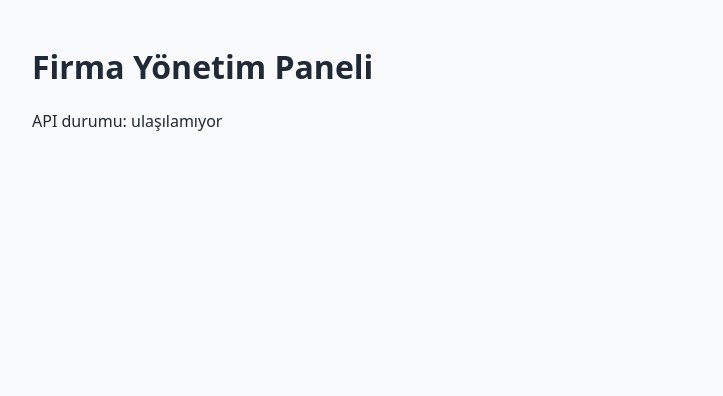
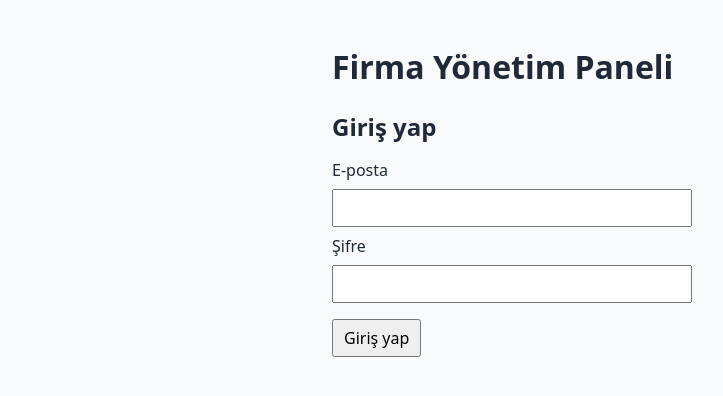
Before and after one commit to Mahiryoldasg/multi-tenant-firm-service-public, a React (Vite) app in the folder web/: page / in a window 1280 px wide. Shown: the top 396 px of the page, without its empty margins (128-851 px from the left). Built offline with nearby package versions, Linux system fonts and the light colour scheme; no server answers.

Commit message:
feat(web): add login, session and role routing

```diff
--- a/web/src/App.tsx
+++ b/web/src/App.tsx
@@ -1,31 +1,27 @@
-import { useEffect, useState } from 'react';
+import { QueryClient, QueryClientProvider } from '@tanstack/react-query';
+import { BrowserRouter, Route, Routes } from 'react-router';
+import { RoleHome, SessionGate } from './auth/SessionGate.tsx';
+import { SessionProvider } from './auth/session.tsx';
+import { FirmsPage } from './firms/FirmsPage.tsx';
+import { WorkspacePage } from './workspace/WorkspacePage.tsx';
 
-type HealthState = 'checking' | 'ok' | 'down';
+// No automatic retries: a 4xx will not change on a retry, and a 401 must end the session at once.
+const queryClient = new QueryClient({ defaultOptions: { queries: { retry: false } } });
 
-const HEALTH_LABELS: Record<HealthState, string> = {
-  checking: 'kontrol ediliyor...',
-  ok: 'çalışıyor',
-  down: 'ulaşılamıyor',
-};
-
-// Placeholder shell: replaced by the real control UI in build-plan items 11-13.
 export function App() {
-  const [health, setHealth] = useState<HealthState>('checking');
-
-  useEffect(() => {
-    let active = true;
-    fetch('/health')
-      .then((res) => active && setHealth(res.ok ? 'ok' : 'down'))
-      .catch(() => active && setHealth('down'));
-    return () => {
-      active = false;
-    };
-  }, []);
-
   return (
-    <main>
-      <h1>Firma Yönetim Paneli</h1>
-      <p>API durumu: {HEALTH_LABELS[health]}</p>
-    </main>
+    <QueryClientProvider client={queryClient}>
+      <SessionProvider>
+        <BrowserRouter>
+          <Routes>
+            <Route path="/" element={<SessionGate />}>
+              <Route index element={<RoleHome />} />
+              <Route path="firms" element={<FirmsPage />} />
+              <Route path="workspace" element={<WorkspacePage />} />
+            </Route>
+          </Routes>
+        </BrowserRouter>
+      </SessionProvider>
+    </QueryClientProvider>
   );
 }
--- /dev/null
+++ b/web/src/auth/LoginPage.tsx
@@ -0,0 +1,70 @@
+import { useMutation } from '@tanstack/react-query';
+import { useState, type FormEvent } from 'react';
+import { apiRequest, errorMessage } from '../api.ts';
+import { useSession, type User } from './session.tsx';
+
+interface LoginResponse {
+  token: string;
+  user: User;
+}
+
+export function LoginPage() {
+  const { signIn } = useSession();
+  const [email, setEmail] = useState('');
+  const [password, setPassword] = useState('');
+
+  // Not `session.request`: a 401 here is a wrong password, not an expired session.
+  const login = useMutation({
+    mutationFn: () =>
+      apiRequest<LoginResponse>('/api/auth/login', {
+        method: 'POST',
+        body: { email, password },
+      }),
+    onSuccess: ({ token }) => signIn(token),
+  });
+
+  function handleSubmit(event: FormEvent<HTMLFormElement>) {
+    event.preventDefault();
+    login.mutate();
+  }
+
+  return (
+    <main className="login">
+      <h1>Firma Yönetim Paneli</h1>
+      <form
+        className="form"
+        noValidate
+        onSubmit={handleSubmit}
+        aria-describedby={login.isError ? 'login-error' : undefined}
+      >
+        <h2>Giriş yap</h2>
+        <label htmlFor="login-email">E-posta</label>
+        <input
+          id="login-email"
+          type="email"
+          autoComplete="username"
+          required
+          value={email}
+          onChange={(event) => setEmail(event.target.value)}
+        />
+        <label htmlFor="login-password">Şifre</label>
+        <input
+          id="login-password"
+          type="password"
+          autoComplete="current-password"
+          required
+          value={password}
+          onChange={(event) => setPassword(event.target.value)}
+        />
+        {login.isError && (
+          <p id="login-error" className="error" role="alert">
+            {errorMessage(login.error)}
+          </p>
+        )}
+        <button type="submit" disabled={login.isPending}>
+          {login.isPending ? 'Giriş yapılıyor...' : 'Giriş yap'}
+        </button>
+      </form>
+    </main>
+  );
+}
--- /dev/null
+++ b/web/src/auth/SessionGate.tsx
@@ -0,0 +1,84 @@
+import { useQuery } from '@tanstack/react-query';
+import { Navigate, Outlet, useLocation, useOutletContext } from 'react-router';
+import { errorMessage } from '../api.ts';
+import { LoginPage } from './LoginPage.tsx';
+import { useSession, type Role, type User } from './session.tsx';
+
+const ROLE_LABELS: Record<Role, string> = {
+  platform_admin: 'Platform yöneticisi',
+  firm_admin: 'Firma yöneticisi',
+  member: 'Üye',
+};
+
+/**
+ * Wraps every signed-in route: without a token it shows the login form at `/`, otherwise it loads
+ * the current user from `/api/auth/me` (the DB role, which may have changed since login).
+ */
+export function SessionGate() {
+  const { token, signOut, request } = useSession();
+  const location = useLocation();
+  const me = useQuery({
+    queryKey: ['me'],
+    queryFn: async () => (await request<{ user: User }>('/api/auth/me')).user,
+    enabled: token !== null,
+  });
+
+  if (token === null) {
+    return location.pathname === '/' ? <LoginPage /> : <Navigate to="/" replace />;
+  }
+
+  // Checked before the error, so a failed background refetch keeps the page on screen.
+  if (me.data) {
+    return (
+      <>
+        <header className="app-header">
+          <span className="app-title">Firma Yönetim Paneli</span>
+          <span>
+            {me.data.email} · {ROLE_LABELS[me.data.role]}
+          </span>
+          <button type="button" onClick={signOut}>
+            Çıkış yap
+          </button>
+        </header>
+        <main>
+          <Outlet context={me.data} />
+        </main>
+      </>
+    );
+  }
+
+  if (me.isError) {
+    return (
+      <main>
+        <p className="error" role="alert">
+          {errorMessage(me.error)}
+        </p>
+        <div className="actions">
+          <button type="button" onClick={() => void me.refetch()}>
+            Tekrar dene
+          </button>
+          <button type="button" onClick={signOut}>
+            Çıkış yap
+          </button>
+        </div>
+      </main>
+    );
+  }
+
+  return (
+    <main>
+      <p role="status">Oturum kontrol ediliyor...</p>
+    </main>
+  );
+}
+
+/** The signed-in user; only for routes rendered inside `SessionGate`. */
+export function useCurrentUser(): User {
+  return useOutletContext<User>();
+}
+
+/** The index route: sends each role to its own home. */
+export function RoleHome() {
+  const { role } = useCurrentUser();
+  return <Navigate to={role === 'platform_admin' ? '/firms' : '/workspace'} replace />;
+}
--- /dev/null
+++ b/web/src/auth/session.tsx
@@ -0,0 +1,54 @@
+import { useQueryClient } from '@tanstack/react-query';
+import { createContext, useContext, useState, type ReactNode } from 'react';
+import { apiRequest, type ApiRequestOptions } from '../api.ts';
+
+const TOKEN_KEY = 'firm-service.token';
+
+export type Role = 'platform_admin' | 'firm_admin' | 'member';
+
+/** The `user` object of the login and `/api/auth/me` responses. */
+export interface User {
+  id: string;
+  email: string;
+  role: Role;
+  firmId?: string;
+}
+
+interface Session {
+  token: string | null;
+  signIn: (token: string) => void;
+  signOut: () => void;
+  /** An API call with the session's Bearer token. */
+  request: <T>(path: string, options?: Omit<ApiRequestOptions, 'token'>) => Promise<T>;
+}
+
+const SessionContext = createContext<Session | null>(null);
+
+/** Keeps the user token in `sessionStorage`: it survives a refresh and ends with the tab. */
+export function SessionProvider({ children }: { children: ReactNode }) {
+  const queryClient = useQueryClient();
+  const [token, setToken] = useState(() => sessionStorage.getItem(TOKEN_KEY));
+
+  function storeToken(next: string | null) {
+    // Drops every cached response, so the next user never sees the previous user's data.
+    queryClient.clear();
+    if (next === null) sessionStorage.removeItem(TOKEN_KEY);
+    else sessionStorage.setItem(TOKEN_KEY, next);
+    setToken(next);
+  }
+
+  const session: Session = {
+    token,
+    signIn: (next) => storeToken(next),
+    signOut: () => storeToken(null),
+    request: (path, options) => apiRequest(path, { ...options, token }),
+  };
+
+  return <SessionContext value={session}>{children}</SessionContext>;
+}
+
+export function useSession(): Session {
+  const session = useContext(SessionContext);
+  if (!session) throw new Error('useSession must be used inside SessionProvider');
+  return session;
+}
--- /dev/null
+++ b/web/src/firms/FirmsPage.tsx
@@ -0,0 +1,3 @@
+export function FirmsPage() {
+  return <h1>Firmalar</h1>;
+}
--- a/web/src/styles.css
+++ b/web/src/styles.css
@@ -18,3 +18,56 @@ main {
   margin: 0 auto;
   padding: 24px 16px;
 }
+
+.app-header {
+  display: flex;
+  flex-wrap: wrap;
+  align-items: center;
+  gap: 8px 16px;
+  padding: 12px 16px;
+  background: #ffffff;
+  border-bottom: 1px solid #e5e7eb;
+}
+
+.app-title {
+  flex: 1;
+  font-weight: 600;
+}
+
+.login {
+  max-width: 360px;
+}
+
+.form {
+  display: grid;
+  gap: 8px;
+  max-width: 360px;
+}
+
+.form h2 {
+  margin: 0 0 8px;
+}
+
+.form label {
+  font-weight: 500;
+}
+
+input,
+button {
+  font: inherit;
+  padding: 6px 10px;
+}
+
+.form button[type='submit'] {
+  justify-self: start;
+  margin-top: 8px;
+}
+
+.actions {
+  display: flex;
+  gap: 8px;
+}
+
+.error {
+  color: #b91c1c;
+}
--- /dev/null
+++ b/web/src/workspace/WorkspacePage.tsx
@@ -0,0 +1,9 @@
+// Placeholder: build-plan item 12 replaces it with the employee, mode and display-token screens.
+export function WorkspacePage() {
+  return (
+    <>
+      <h1>Firma çalışma alanı</h1>
+      <p>Çalışanlar, aktif mod ve ekran token'ları bu sayfada yer alacak.</p>
+    </>
+  );
+}
```
